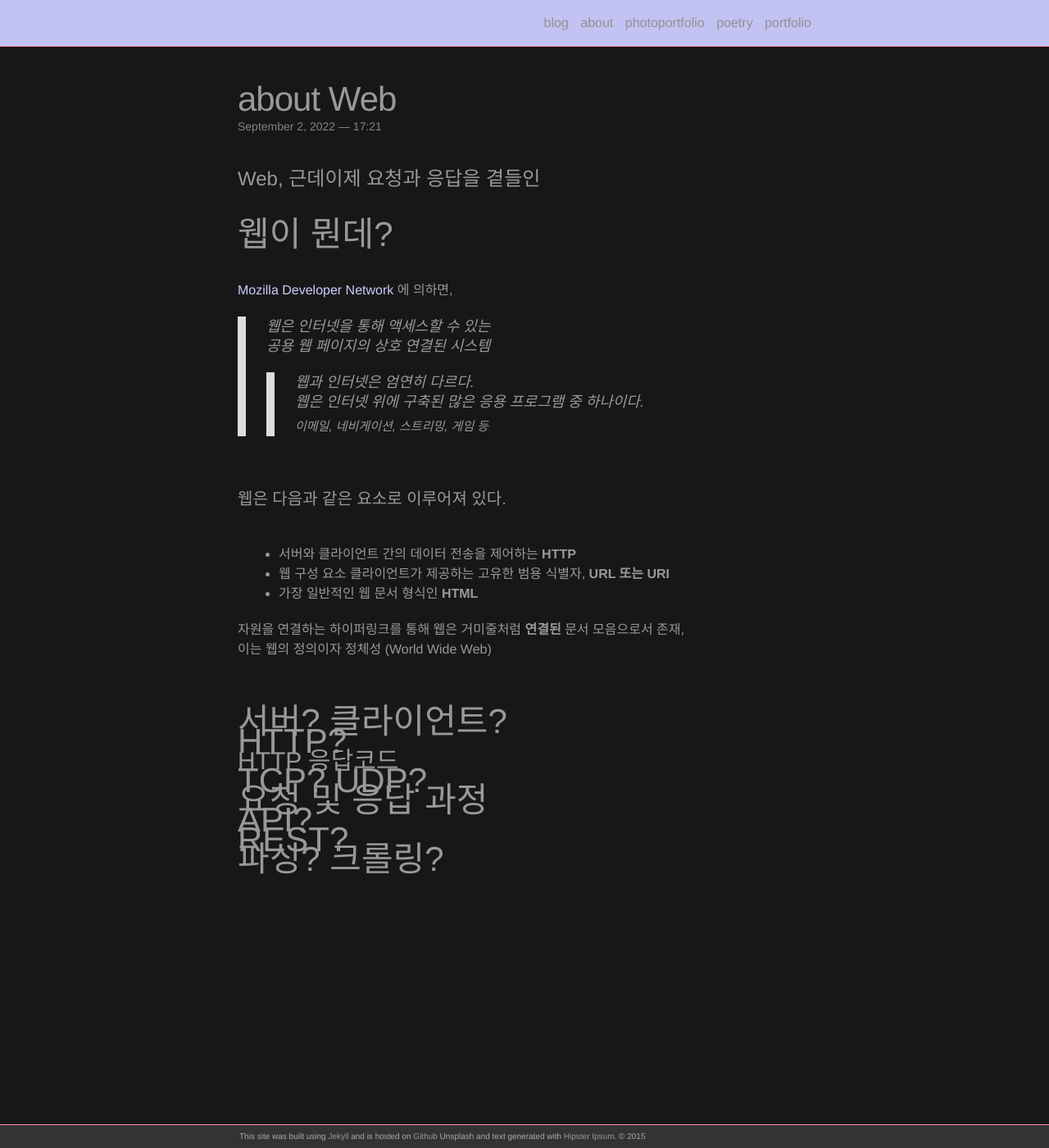
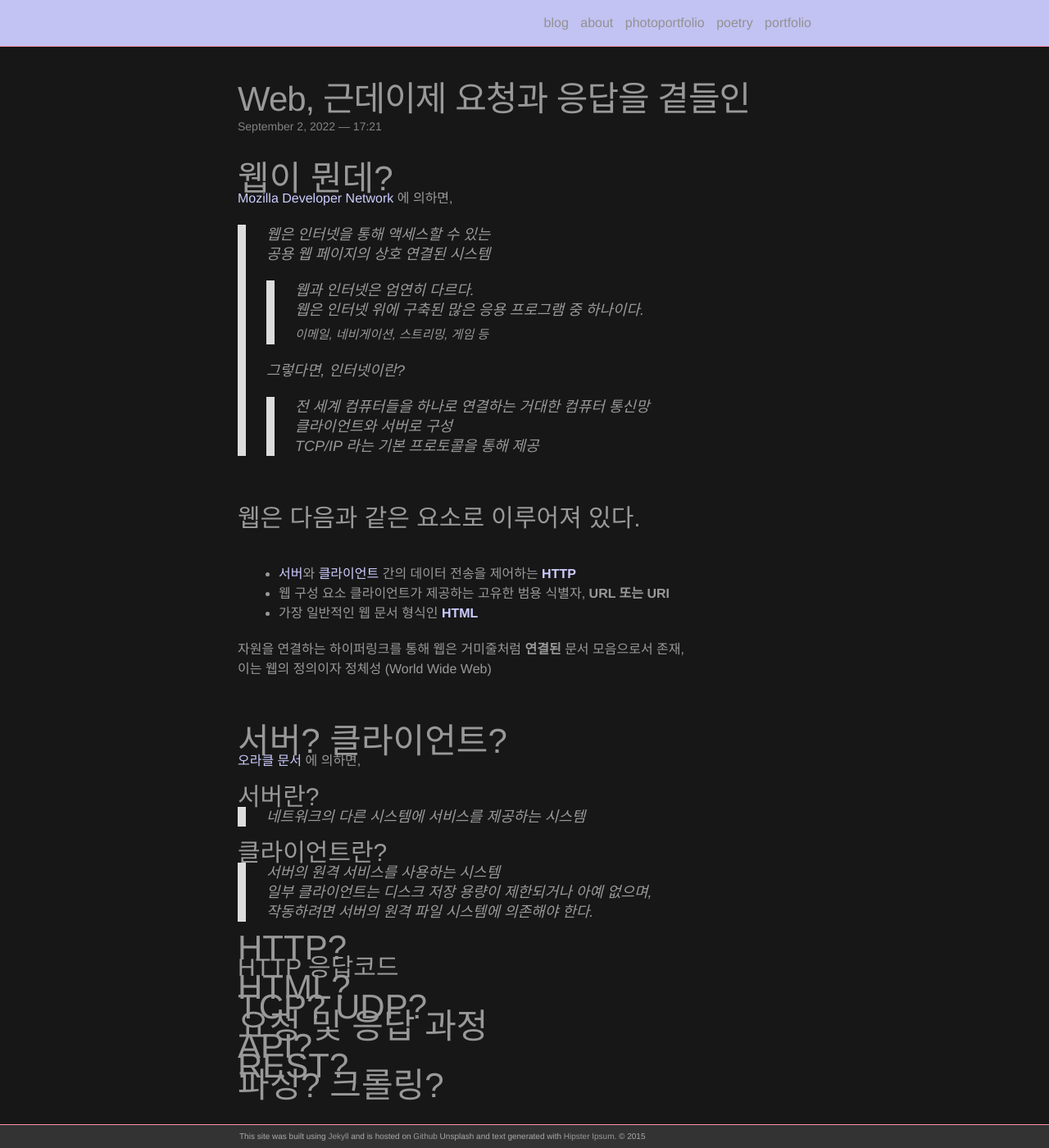
Before and after one commit to GHeeJeon/GHeeJeon.github.io, a Jekyll site: the page built from _posts/2022-09-03-Web,-근데이제-요청과-응답을-곁들인.markdown, in a window 1280 px wide and 1400 px high. Shown: the whole window at 82% size. Built offline with Jekyll 4.4.1, drawn with Linux system fonts in a browser that asks for light colours; nearby versions of some CDN libraries.

Commit message:
master-update web

```diff
--- a/_includes/head.html
+++ b/_includes/head.html
@@ -6,7 +6,7 @@
     <title>{% if page.title %}{{ page.title }}{% else %}{{ site.title }}{% endif %}</title>
     <meta name="description" content="{{ site.description }}">
 
-    <link rel="icon" type="image/x-icon" href="img/favicon.ico" />
+    <link rel="icon" type="image/x-icon" href="img/favicon_io/favicon.ico" />
 
     <link rel="stylesheet" href="{{ site.baseurl }}/css/main.css">
     <link rel="canonical" href="{{ page.url | replace:'index.html','' | prepend: site.baseurl | prepend: site.url }}">
--- a/_posts/2022-09-03-Web,-근데이제-요청과-응답을-곁들인.markdown
+++ b/_posts/2022-09-03-Web,-근데이제-요청과-응답을-곁들인.markdown
@@ -1,17 +1,11 @@
 ---
 layout: post
-title:  "about Web"
+title:  "Web, 근데이제 요청과 응답을 곁들인"
 date:   2022-09-03 02:21:48 +0900
 categories: web
 ---
 
-# Web, 근데이제 요청과 응답을 곁들인
-
-<br/>
-
 ## 웹이 뭔데?
-
-<br/>
 
 [Mozilla Developer Network](https://developer.mozilla.org/en-US/docs/Glossary/World_Wide_Web) 에 의하면,
 > 웹은 인터넷을 통해 액세스할 수 있는
@@ -19,16 +13,21 @@ categories: web
 > > 웹과 인터넷은 엄연히 다르다.
 > > 웹은 인터넷 위에 구축된 많은 응용 프로그램 중 하나이다.
 > > <sub>이메일, 네비게이션, 스트리밍, 게임 등</sub>
+>
+> 그렇다면, 인터넷이란?
+> > 전 세계 컴퓨터들을 하나로 연결하는 거대한 컴퓨터 통신망
+> > 클라이언트와 서버로 구성
+> > TCP/IP 라는 기본 프로토콜을 통해 제공
 
 <br/>
 
-#### 웹은 다음과 같은 요소로 이루어져 있다.
+### 웹은 다음과 같은 요소로 이루어져 있다.
 
 <br/>
 
-* 서버와 클라이언트 간의 데이터 전송을 제어하는 **HTTP**
+* [서버](#서버란?)와 [클라이언트](#클라이언트란?) 간의 데이터 전송을 제어하는 [**HTTP**](#HTTP?)
 * 웹 구성 요소 클라이언트가 제공하는 고유한 범용 식별자, **URL 또는 URI**
-* 가장 일반적인 웹 문서 형식인 **HTML**
+* 가장 일반적인 웹 문서 형식인 [**HTML**](#HTML?)
 
 자원을 연결하는 하이퍼링크를 통해 웹은 거미줄처럼 **연결된** 문서 모음으로서 존재,
 이는 웹의 정의이자 정체성 (World Wide Web)
@@ -37,9 +36,22 @@ categories: web
 
 ## 서버? 클라이언트?
 
+[오라클 문서](https://docs.oracle.com/cd/E19455-01/805-7228/6j6q7ueov/index.html) 에 의하면,
+
+### 서버란?
+> 네트워크의 다른 시스템에 서비스를 제공하는 시스템
+
+### 클라이언트란?
+> 서버의 원격 서비스를 사용하는 시스템
+> 일부 클라이언트는 디스크 저장 용량이 제한되거나 아예 없으며,
+> 작동하려면 서버의 원격 파일 시스템에 의존해야 한다.
+
+
 ## HTTP?
 
 ### HTTP 응답코드
+
+## HTML?
 
 ## TCP? UDP?
 
```
